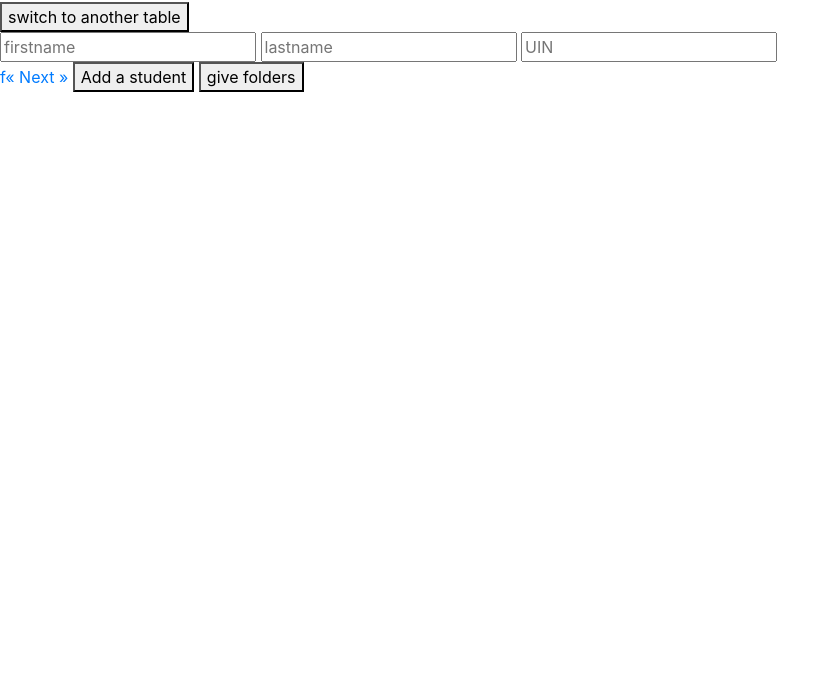
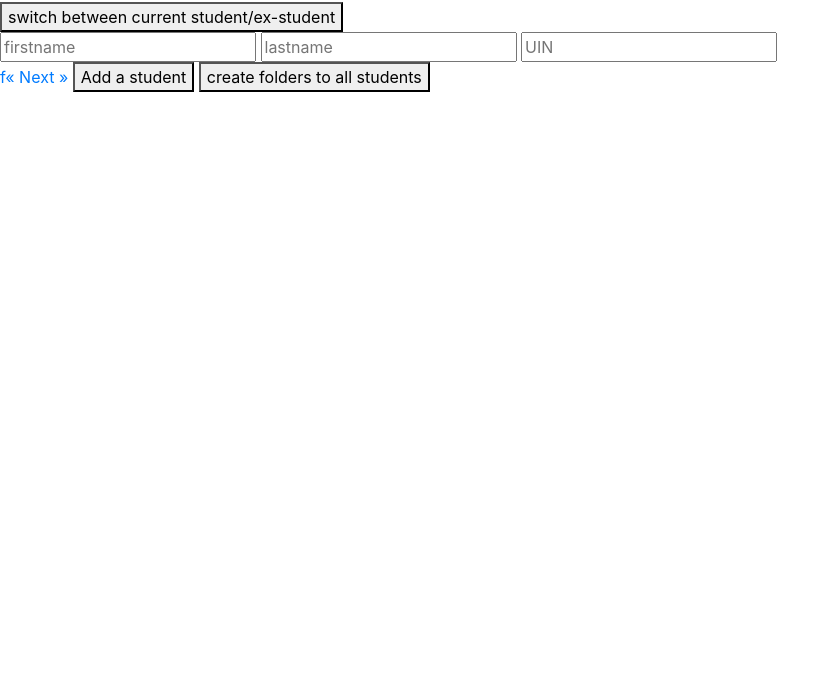
Before and after one commit to jjjzy/StudentTrackingSystem, a plain HTML site: page index.html in a window 1280 px wide. Shown: the part 100-800 px from the top of the page, without its empty margins (0-840 px from the left). Drawn offline with nearby package versions, Linux system fonts and the light colour scheme.

Commit message:
proper name change Jiazhen Yu

```diff
--- a/index.html
+++ b/index.html
@@ -12,7 +12,7 @@
     <h1>Student Tracking System</h1>
     <h2>No Bug No Life</h2>
 
-    <button type="button" id="switch_table">switch to another table</button>
+    <button type="button" id="switch_table">switch between current student/ex-student</button>
 
     <form>
       <input type="text" placeholder="firstname" onkeyup="seach_by_first_name()" id="FNsearch">
@@ -38,7 +38,7 @@
 
     <button class="open-button" onclick="openForm()" id=“add”>Add a student</button>
 
-    <button onclick="give_folders()">give folders</button>
+    <button onclick="give_folders()">create folders to all students</button>
 
     <div class="form-popup" id="myForm">
       <form class="form-container" id="add_form">
```
